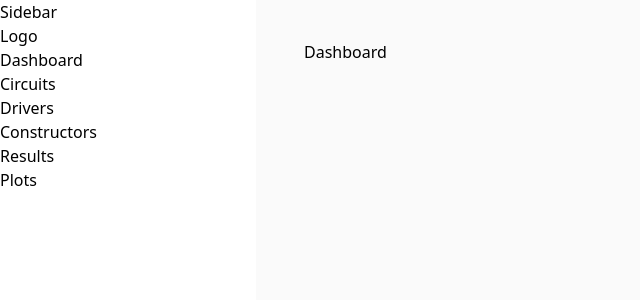
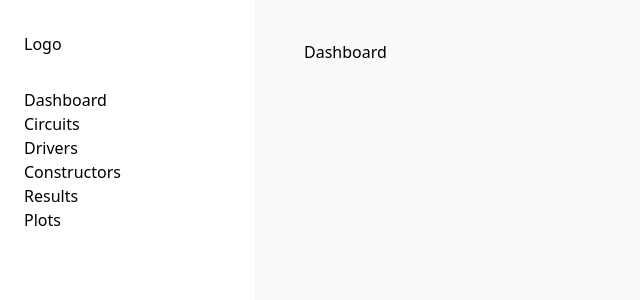
Before and after one commit to verasls/fastest-lap, a React (Vite) app: page /app in a window 1280 px wide. Shown: the top 300 px of the page, without its empty margins (0-640 px from the left). Built offline with nearby package versions, Linux system fonts and the light colour scheme.

Commit message:
Style Sidebar

```diff
--- a/src/ui/Sidebar.tsx
+++ b/src/ui/Sidebar.tsx
@@ -3,8 +3,7 @@ import MainNav from "./MainNav";
 
 function Sidebar() {
   return (
-    <aside>
-      <h1>Sidebar</h1>
+    <aside className="flex flex-col gap-8 border-r border-neutral-100 px-6 py-8">
       <Logo />
       <MainNav />
     </aside>
```
